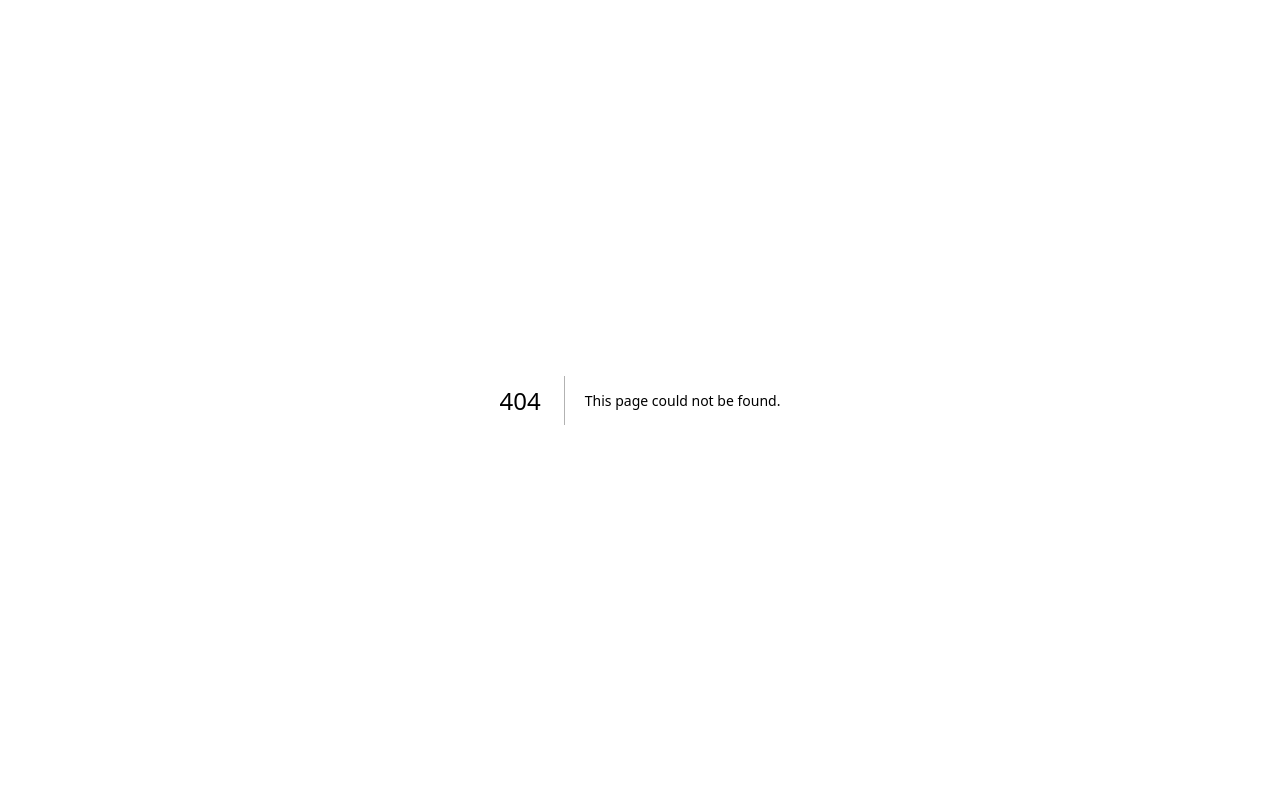
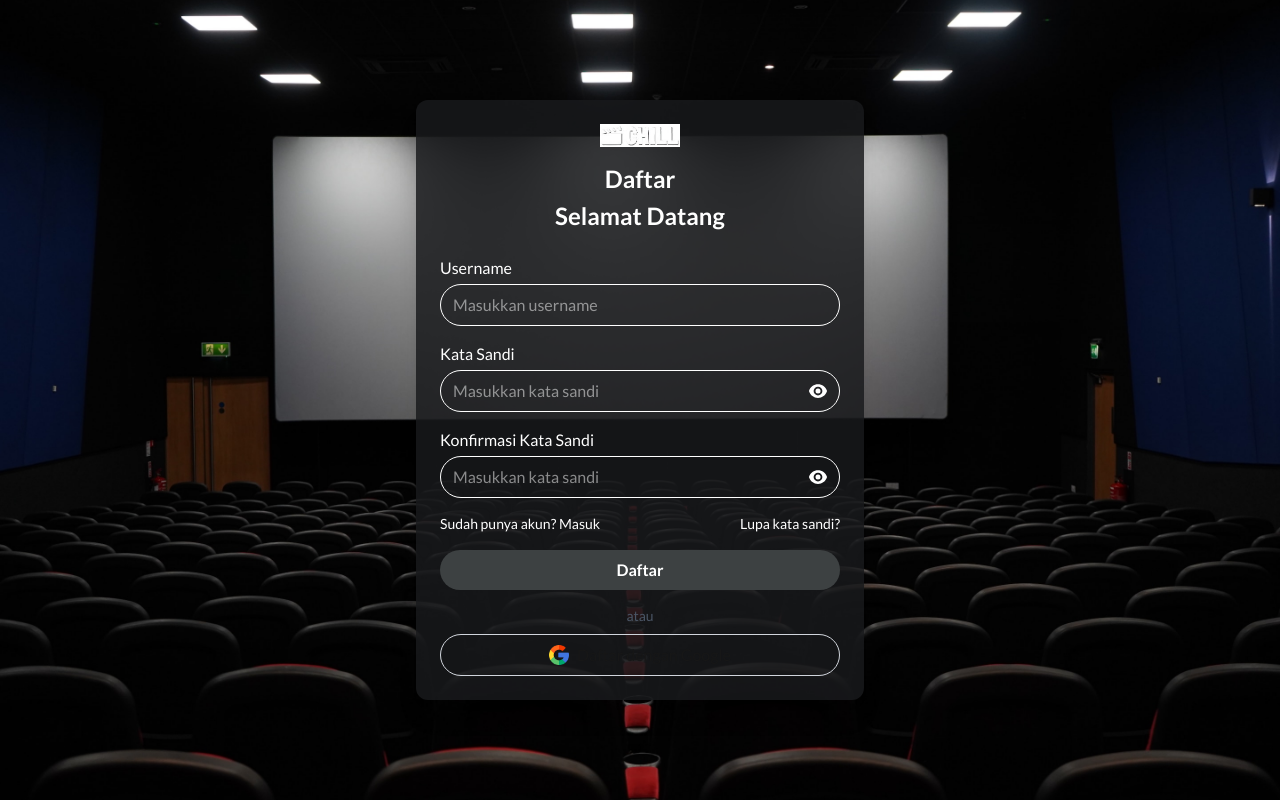
Before and after one commit to usepsofyaan/movieapphsi2advfe, a Next.js app: page /daftar in a window 1280 px wide. Before the commit this address had no page. Built offline with nearby package versions, Linux system fonts and the light colour scheme.

Commit message:
add page signup

```diff
--- /dev/null
+++ b/app/daftar/page.js
@@ -0,0 +1,76 @@
+"use client";
+import { useState } from "react";
+import Image from "next/image";
+import { EyeIcon, EyeSlashIcon } from "@heroicons/react/24/solid";
+
+export default function Daftar() {
+  const [showPassword, setShowPassword] = useState(false);
+  const [showPassword2, setShowPassword2] = useState(false);
+
+  return (
+    <div className="min-h-screen flex items-center justify-center bg-cover bg-center" style={{ backgroundImage: "url('/backlogin.jpg')" }}>
+      <div className="bg-[#181A1CD6] rounded-xl shadow-xl p-6 w-full max-w-md">
+        {/* Logo */}
+        <div className="flex justify-center mb-4">
+          <Image src="/logo.jpg" alt="Logo" width={80} height={80} />
+        </div>
+
+        {/* Teks Selamat Datang */}
+        <div className="text-center mb-6">
+          <h2 className="text-2xl font-bold text-[#ffffff] mb-[5px]">Daftar</h2>
+          <h5 className="text-2xl font-bold text-[#ffffff]">Selamat Datang</h5>
+        </div>
+
+        {/* Form Login */}
+        <form>
+          <div className="mb-4">
+            <label className="block mb-1 font-medium text-[#ffffff]">Username</label>
+            <input type="text" className="w-full border rounded-[24px] px-3 py-2 text-[#ffffff]" placeholder="Masukkan username" />
+          </div>
+
+          {/* Kata sandi*/}
+          <div className="mb-4">
+            <label className="block mb-1 font-medium text-[#ffffff]">Kata Sandi</label>
+            <div className="relative">
+              <input type={showPassword ? "text" : "password"} className="w-full border rounded-[24px] px-3 py-2 text-[#ffffff] pr-10 bg-transparent" placeholder="Masukkan kata sandi" />
+              <button type="button" onClick={() => setShowPassword(!showPassword)} className="absolute right-3 top-1/2 transform -translate-y-1/2 text-white">
+                {showPassword ? <EyeSlashIcon className="h-5 w-5" /> : <EyeIcon className="h-5 w-5" />}
+              </button>
+            </div>
+          </div>
+          <div className="mb-4">
+            <label className="block mb-1 font-medium text-[#ffffff]">Konfirmasi Kata Sandi</label>
+            <div className="relative">
+              <input type={showPassword2 ? "text" : "password"} className="w-full border rounded-[24px] px-3 py-2 text-[#ffffff] pr-10 bg-transparent" placeholder="Masukkan kata sandi" />
+              <button type="button" onClick={() => setShowPassword2(!showPassword2)} className="absolute right-3 top-1/2 transform -translate-y-1/2 text-white">
+                {showPassword2 ? <EyeSlashIcon className="h-5 w-5" /> : <EyeIcon className="h-5 w-5" />}
+              </button>
+            </div>
+          </div>
+
+          {/* Link Daftar & Lupa Sandi */}
+          <div className="flex justify-between text-sm mb-4">
+            <a href="/login" className="text-[#ffffff]">
+              Sudah punya akun? Masuk
+            </a>
+            <a href="/lupa-password" className="text-[#ffffff]">
+              Lupa kata sandi?
+            </a>
+          </div>
+
+          {/* Tombol Masuk */}
+          <button type="submit" className="w-full bg-[#3D4142] text-white py-2 rounded-[24px] font-semibold">
+            Daftar
+          </button>
+
+          {/* Atau Masuk dengan Google */}
+          <div className="text-center mt-4 text-sm text-gray-600">atau</div>
+          <button type="button" className="w-full border border-gray-300 mt-2 py-2 rounded-[24px] flex items-center justify-center hover:bg-gray-100">
+            <Image src="/google.png" alt="Google" width={20} height={20} className="mr-2" />
+            Daftar dengan Google
+          </button>
+        </form>
+      </div>
+    </div>
+  );
+}
--- a/app/page.js
+++ b/app/page.js
@@ -4,15 +4,6 @@ import Link from "next/link";
 export default function Home() {
   return (
     <div className="grid grid-rows-[20px_1fr_20px] items-center justify-items-center min-h-screen p-8 pb-20 gap-16 sm:p-20 font-[family-name:var(--font-geist-sans)]">
-      <main className="flex flex-col gap-[32px] row-start-2 items-center sm:items-start">
-        <Image className="dark:invert" src="/next.svg" alt="Next.js logo" width={180} height={38} priority />
-        <ol className="list-inside list-decimal text-sm/6 text-center sm:text-left font-[family-name:var(--font-geist-mono)]">
-          <li className="mb-2 tracking-[-.01em]">
-            Get started by editing <code className="bg-black/[.05] dark:bg-white/[.06] px-1 py-0.5 rounded font-[family-name:var(--font-geist-mono)] font-semibold">app/page.js</code>.
-          </li>
-          <li className="tracking-[-.01em]">Save and see your changes instantly.</li>
-        </ol>
-
       <div className="flex gap-4 items-center flex-col sm:flex-row">
         <Link
           href="/login"
@@ -21,16 +12,7 @@ export default function Home() {
           <Image className="dark:invert" src="/vercel.svg" alt="Vercel logomark" width={20} height={20} />
           Login
         </Link>
-          <a
-            className="rounded-full border border-solid border-black/[.08] dark:border-white/[.145] transition-colors flex items-center justify-center hover:bg-[#f2f2f2] dark:hover:bg-[#1a1a1a] hover:border-transparent font-medium text-sm sm:text-base h-10 sm:h-12 px-4 sm:px-5 w-full sm:w-auto md:w-[158px]"
-            href="https://nextjs.org/docs?utm_source=create-next-app&utm_medium=appdir-template-tw&utm_campaign=create-next-app"
-            target="_blank"
-            rel="noopener noreferrer"
-          >
-            Read our docs
-          </a>
       </div>
-      </main>
       <footer className="row-start-3 flex gap-[24px] flex-wrap items-center justify-center">
         <a
           className="flex items-center gap-2 hover:underline hover:underline-offset-4"
```
Also changed, not shown: public/backdaftar.jpg (added). Lines whose indentation alone changed are shown as unchanged.
